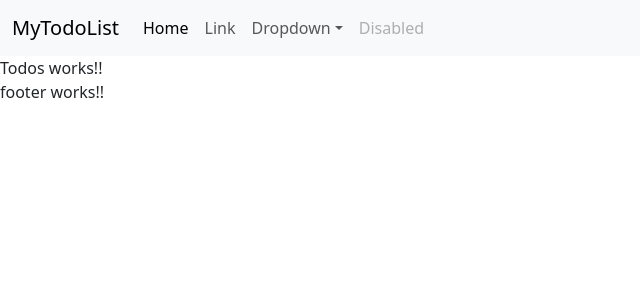
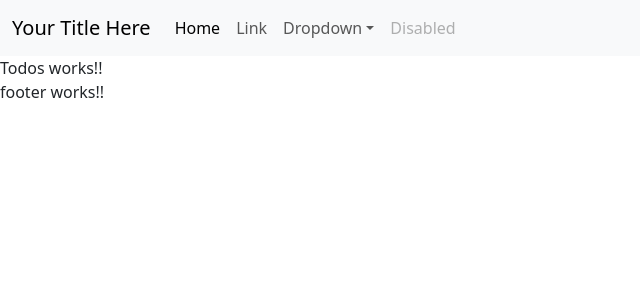
Before and after one commit to Nishantrde/lrn_react, a React (Create React App) app: page / in a window 1280 px wide. Shown: the top 300 px of the page, without its empty margins (0-640 px from the left). Built offline with nearby package versions, Linux system fonts and the light colour scheme.

Commit message:
using defaultProps

```diff
--- a/src/App.js
+++ b/src/App.js
@@ -9,7 +9,7 @@ function App() {
   let x = 2;
   return (
     <>
-    <Header title = "MyTodoList" searchbar = {false}/>
+    <Header/>
     <Todos/>
     <Footer/>
     </>
--- a/src/MyComponenets/Header.js
+++ b/src/MyComponenets/Header.js
@@ -43,6 +43,12 @@ export default function Header(props) {
   )
 }
 
+Header.defaultProps = {
+  title: "Your Title Here",
+  searchbar: false
+}
+
+
 Header.propTypes = {
     title: PropTypes.string
 }
```
